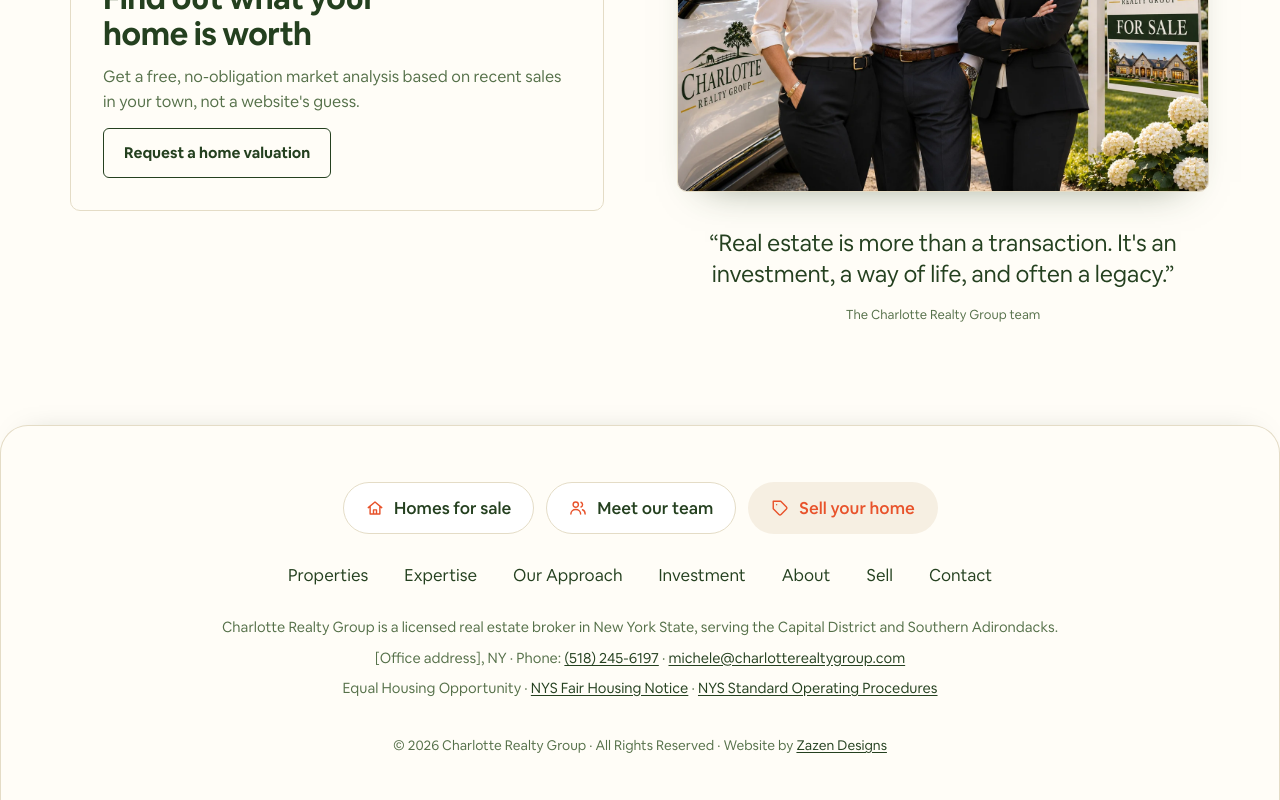
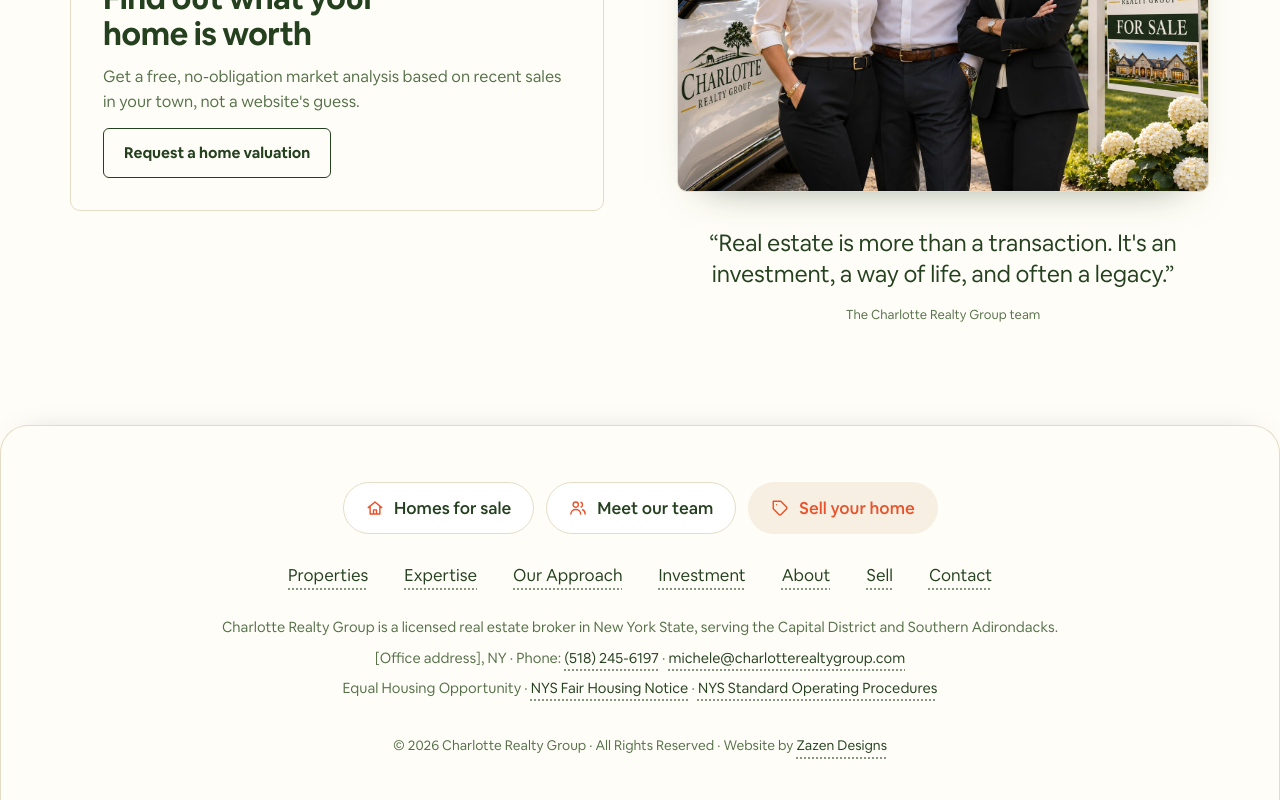
Before and after one commit to zazendesigns1/crc, a Next.js app: page / in a window 1280 px wide. Shown: the part 4651-5451 px from the top of the page. Built offline with nearby package versions, Linux system fonts and the light colour scheme.

Commit message:
Dotted, offset underlines on text links site-wide; remove checkmark icons from Expertise and Investment
Co-Authored-By: Claude Opus 5.5 <noreply@anthropic.com>
Claude-Session: https://claude.ai/code/session_01Xsq23KtxJzc5kVVGjT4hLn

```diff
--- a/app/expertise/page.tsx
+++ b/app/expertise/page.tsx
@@ -27,7 +27,6 @@ export default function Expertise() {
             <article key={a.title} className={`area-row${i % 2 ? " flip" : ""}`}>
               <div className="area-img"><Image src={a.img} alt="" fill sizes="(max-width: 820px) 100vw, 560px" style={{ objectFit: "cover" }} /></div>
               <div className="area-copy">
-                <span className="area-check" aria-hidden="true" />
                 <h2>{a.title}</h2>
                 <p>{a.text}</p>
                 <div><Link href={a.href} className="btn ghost">View properties <span aria-hidden="true">→</span></Link></div>
--- a/app/globals.css
+++ b/app/globals.css
@@ -612,7 +612,8 @@ footer.site .foot-links a{color:var(--ink);font-size:1.05rem;text-decoration:non
 footer.site .foot-links a:hover{color:var(--red)}
 .foot-legal{display:grid;gap:8px;max-width:80ch;font-size:.9rem}
 .foot-legal p{margin:0}
-footer.site .foot-legal a,footer.site .foot-bottom a{color:var(--ink);text-decoration:underline;text-underline-offset:2px}
+footer.site .foot-legal a,
+footer.site .foot-bottom a,footer.site .foot-bottom a{color:var(--ink);text-decoration:underline;text-underline-offset:2px}
 .foot-bottom{font-size:.85rem;padding-top:8px}
 @media (max-width:600px){.fpill{width:100%;justify-content:center}.foot-pills{width:100%;display:grid}.foot-links{gap:10px 22px}}
 footer.site a.fpill{color:var(--ink)}footer.site a.fpill:hover{text-decoration:none}footer.site a.fpill-accent{color:var(--red)}
@@ -1183,3 +1184,25 @@ h1,h2,h3,.lede,.exp-head p,.section-head p,.agents-head p,.paths3-head p,.nextba
 .hero2-h{font-size:clamp(2.1rem,3.9vw,3.4rem);line-height:1.08}
 .hero2-inner > .hero2-h{max-width:720px}
 @media (max-width:860px){.hero2-h{font-size:clamp(2rem,8.6vw,2.6rem)}}
+
+/* Text links: dotted underline with breathing room (buttons, nav and cards excluded) */
+.agent-more,
+.agent-contact-col a,
+.profile-contact a,
+footer.site .foot-links a,
+footer.site p a,
+footer.site .foot-legal a,
+footer.site .foot-bottom a,
+main p a:not(.btn):not([class*="btn"]),
+main li a:not(.btn):not([class*="btn"]):not([class*="card"]),
+.prose a{
+  text-decoration:underline dotted;
+  text-decoration-thickness:1.5px;
+  text-underline-offset:7px;
+  text-decoration-color:color-mix(in srgb,currentColor 55%,transparent);
+  transition:text-decoration-color .2s,color .2s;
+}
+.agent-more:hover,.agent-contact-col a:hover,.profile-contact a:hover,footer.site a:hover,main p a:hover,main li a:hover,.prose a:hover{
+  text-decoration:underline dotted;text-decoration-thickness:1.5px;text-underline-offset:7px;text-decoration-color:currentColor;
+}
+footer.site .foot-links{row-gap:14px}
--- a/app/investment/page.tsx
+++ b/app/investment/page.tsx
@@ -43,7 +43,6 @@ export default function Investment() {
         <div className="wrap inv-grid">
           {BLOCKS.map((b, i) => (
             <article key={b.title} className="inv-card">
-              <span className="area-check" aria-hidden="true" />
               <h2>{b.title}</h2>
               {b.body.map((p, j) => <p key={j}>{p}</p>)}
             </article>
```
